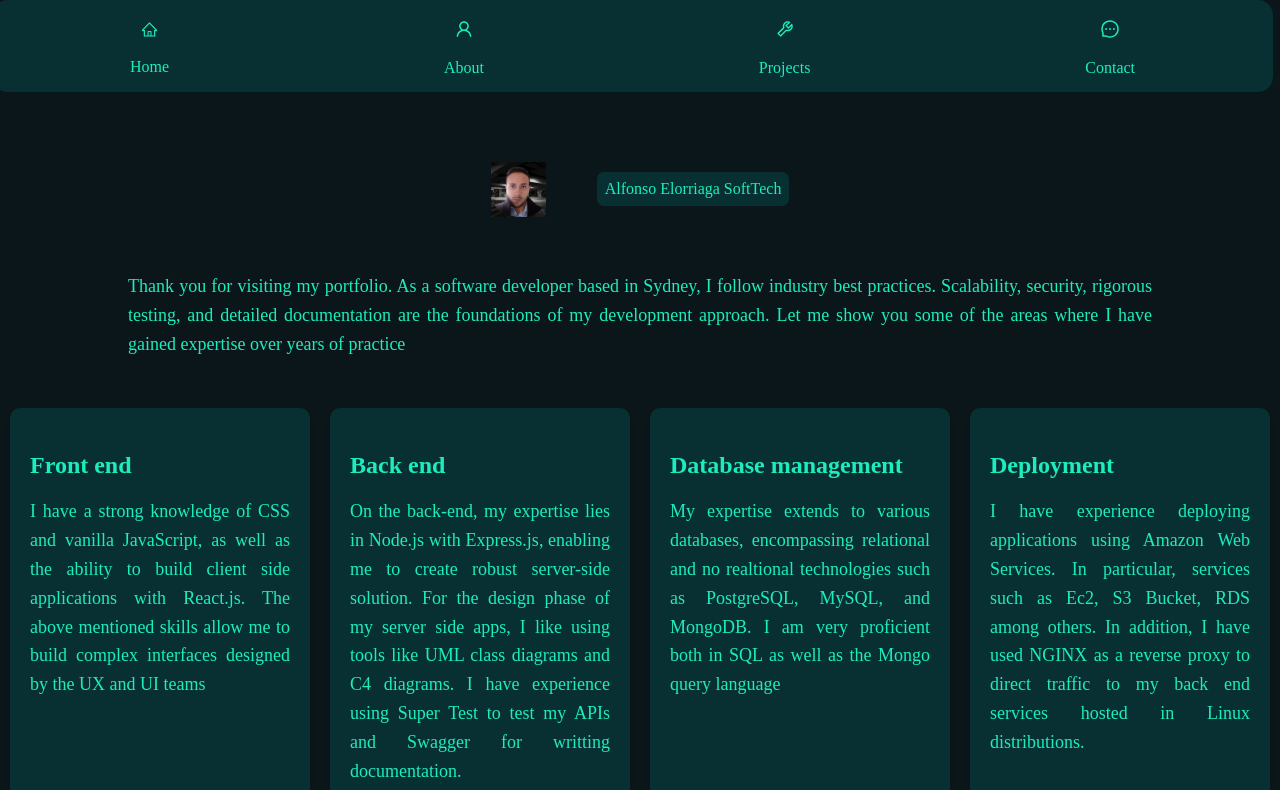
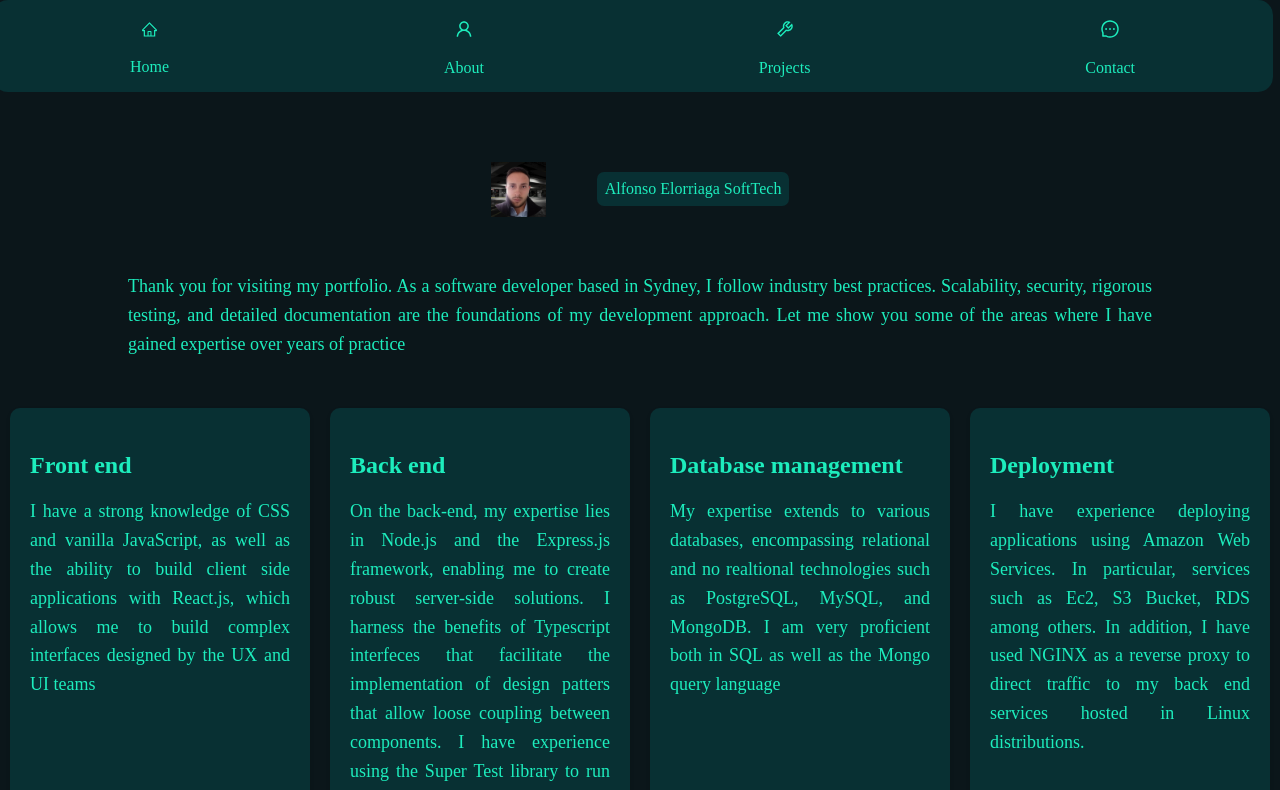
Before and after one commit to Alfonso1025/portfolio3_client, a React (Create React App) app: page /About in a window 1280 px wide. Shown: the top 790 px of the page. Built offline with nearby package versions, Linux system fonts and the light colour scheme.

Commit message:
added google analytics

```diff
--- a/public/index.html
+++ b/public/index.html
@@ -1,6 +1,15 @@
 <!DOCTYPE html>
 <html lang="en">
   <head>
+    <!-- Google tag (gtag.js) -->
+<script async src="https://www.googletagmanager.com/gtag/js?id=G-NHJV3LD60Y"></script>
+<script>
+  window.dataLayer = window.dataLayer || [];
+  function gtag(){dataLayer.push(arguments);}
+  gtag('js', new Date());
+
+  gtag('config', 'G-NHJV3LD60Y');
+</script>
     <meta charset="utf-8" />
     <link rel="icon" href="%PUBLIC_URL%/favicon.ico" />
     <meta name="viewport" content="width=device-width, initial-scale=1" />
--- a/src/About.jsx
+++ b/src/About.jsx
@@ -5,14 +5,16 @@ const aboutJson = [
     {
         title : 'Front end',
         text : `I have a strong knowledge of CSS and vanilla JavaScript, as well as the
-                ability to build client side applications with React.js. The above mentioned skills allow me
+                ability to build client side applications with React.js, which allows me
                 to build complex interfaces designed by the UX and UI  teams`,
     },
     {
         title : 'Back end',
-        text : `On the back-end, my expertise lies in Node.js with Express.js, enabling me to create robust
-        server-side solution. For the design phase of my server side apps, I like using tools like UML class diagrams and C4 diagrams.
-        I have experience using Super Test to test my APIs and Swagger for writting documentation. `
+        text : `On the back-end, my expertise lies in Node.js and the Express.js framework, enabling me to create robust
+        server-side solutions. I harness the benefits of Typescript interfeces that facilitate
+        the implementation of design patters that allow loose coupling between components.
+        I have experience using the Super Test library to run unit and integration tests on my APIs
+         and Swagger for writting documentation. `
     },
     {
         title: 'Database management',
--- a/src/ChatBot.jsx
+++ b/src/ChatBot.jsx
@@ -14,6 +14,8 @@ function ChatBot() {
         author : 'bot',
         timestamp: Date.now()
       }
+  const localServer = 'http://localhost:3001'
+  const remoteServer = 'https://portfolio-server-f6pp.onrender.com'
   const [inputMessage, setInputMessage] = useState('')
   const [userMessage, setUserMessage] = useState('')
   const [initMessage, setInitMessage] = useState(`Hi! I am Alfonso's AI assistant. I am here to
@@ -33,7 +35,7 @@ function ChatBot() {
         console.log('the message is: ', inputMessage)
         setIsBotResponding(true)
         const body = {message : inputMessage}
-        const response = await fetch('https://portfolio-server-f6pp.onrender.com/chat', {
+        const response = await fetch(`${remoteServer}/chat`, {
         method : 'POST',
         headers:{'content-type':'application/json'},
         body: JSON.stringify(body)
```
